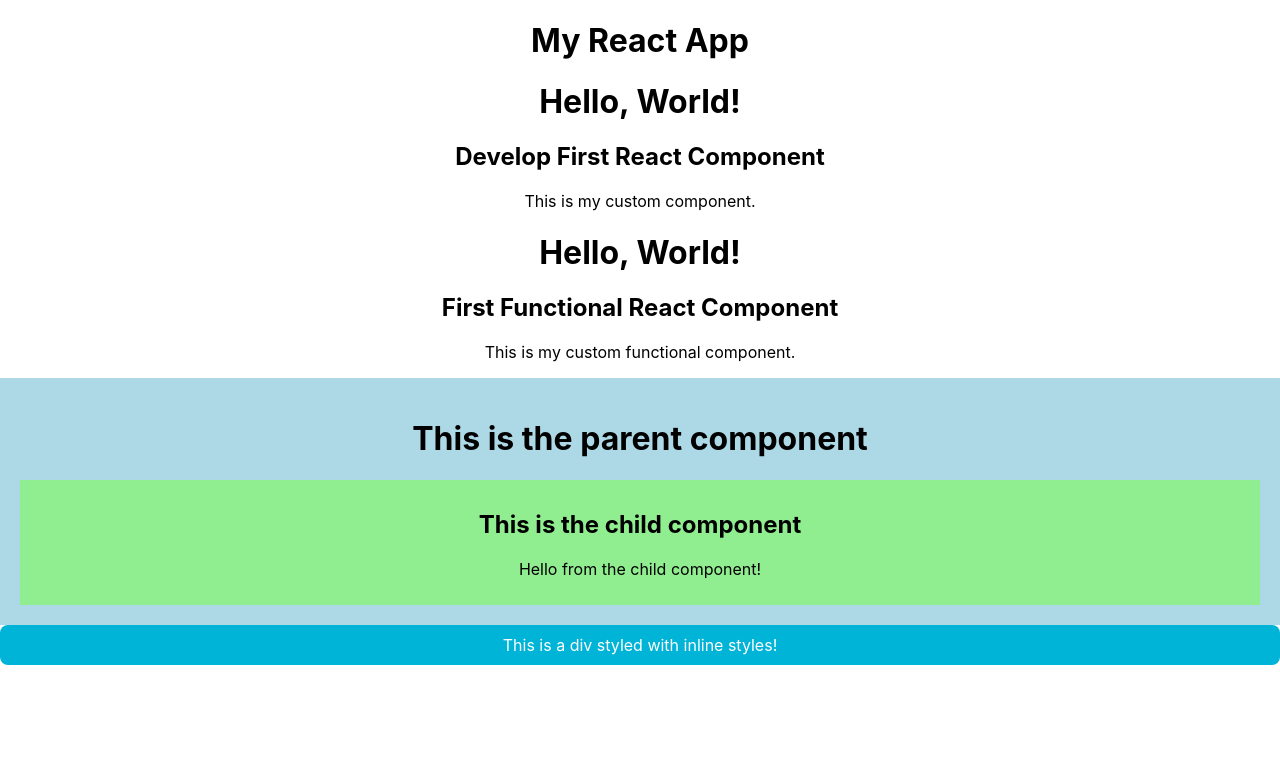
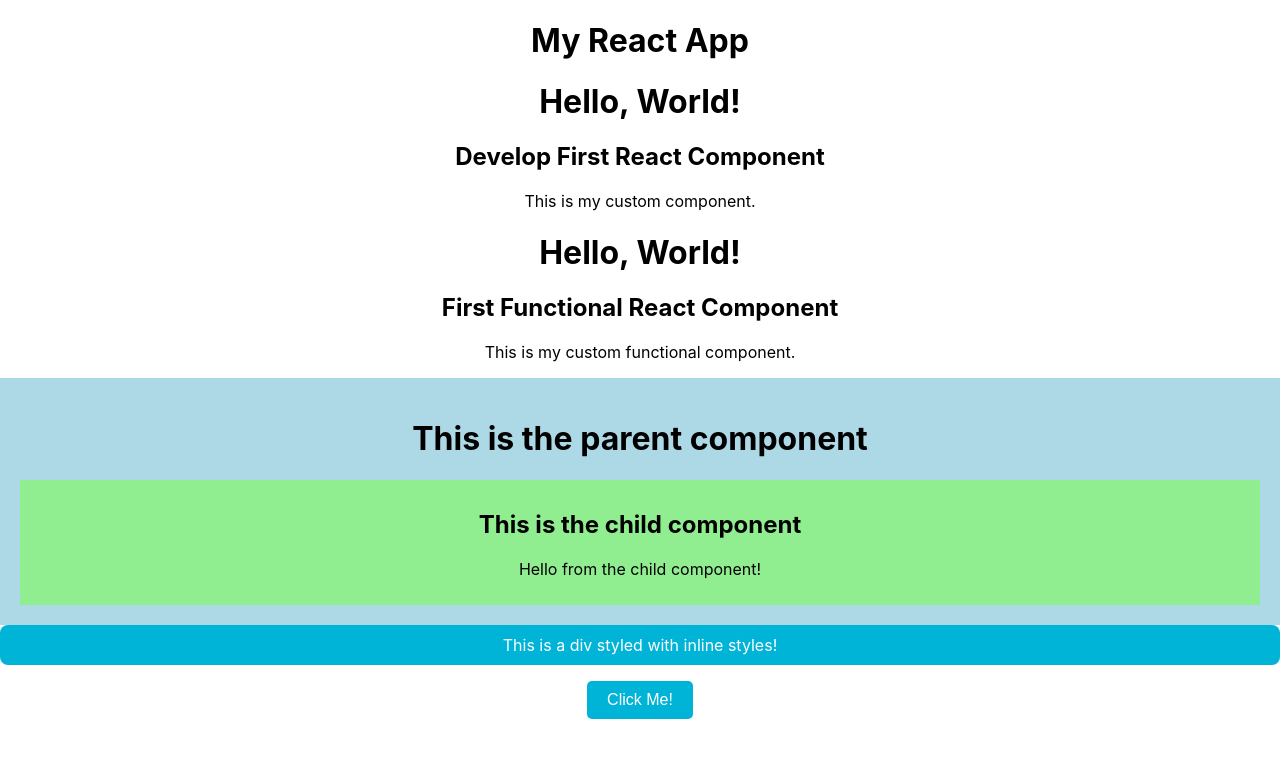
Before and after one commit to dewi-xaltius/react-intro, a React (Create React App) app: page / in a window 1280 px wide. Shown: the top 758 px of the page. Built offline with nearby package versions, Linux system fonts and the light colour scheme.

Commit message:
add Button with Button.module.css

```diff
--- a/src/App.js
+++ b/src/App.js
@@ -1,4 +1,5 @@
 import './App.css';
+import Button from './components/Button';
 import InlineStyledDiv from './components/InlineStyle';
 import MyComponent from './components/MyComponent';
 import MyFunctionalComponent from './components/MyFunctionalComponent';
@@ -12,6 +13,7 @@
       <MyFunctionalComponent />
       <ParentComponent />
       <InlineStyledDiv />
+      <Button />
     </div>
   );
 }
--- /dev/null
+++ b/src/components/Button.js
@@ -0,0 +1,11 @@
+import styles from './Button.module.css';
+
+const Button = () => {
+  return (
+    <button className={styles.button}>
+      Click Me!
+    </button>
+  );
+};
+
+export default Button;
--- /dev/null
+++ b/src/components/Button.module.css
@@ -0,0 +1,14 @@
+.button {
+    background-color: #00b4d8;
+    color: white;
+    padding: 10px 20px;
+    border: none;
+    border-radius: 5px;
+    cursor: pointer;
+    font-size: 16px;
+    margin: 1em;
+}
+
+.button:hover {
+    background-color: #0096c7;
+}
```
